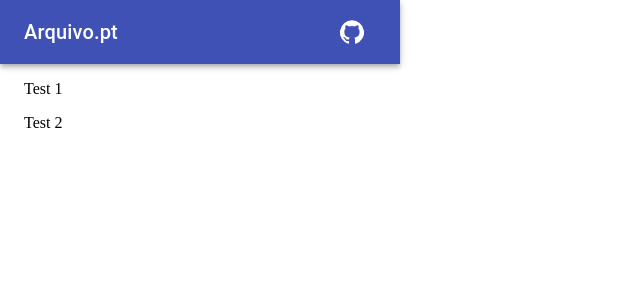
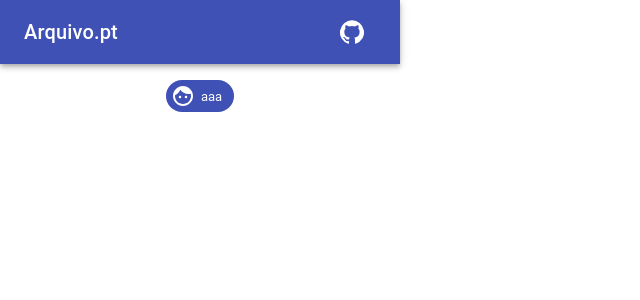
Before and after one commit to rafaavc/explorador-do-passado, a React (Create React App) app in the folder extension/: page / in a window 1280 px wide. Shown: the top 300 px of the page, without its empty margins (0-640 px from the left). Built offline with nearby package versions, Linux system fonts and the light colour scheme.

Commit message:
Displaying entities

```diff
--- a/extension/src/App.tsx
+++ b/extension/src/App.tsx
@@ -1,14 +1,21 @@
 import { useEffect, useState } from 'react';
 import { Message } from './utils/Message';
-import { AppBar, Toolbar, IconButton, Typography, makeStyles, CircularProgress, Box, Grid, Container } from '@material-ui/core'
-import { GitHub } from '@material-ui/icons'
+import { AppBar, Toolbar, IconButton, Typography, makeStyles, CircularProgress, Box, Container, Chip } from '@material-ui/core'
+import { GitHub, QuestionAnswer } from '@material-ui/icons'
+import FaceIcon from '@material-ui/icons/Face'
+import BusinessIcon from '@material-ui/icons/Business';
+import ExploreIcon from '@material-ui/icons/Explore';
+import HelpIcon from '@material-ui/icons/Help';
 
+interface Identity {
+    text: string,
+    type: string
+}
 interface Data {
-    article: {
-        title: string,
-        authors: Array<string>,
-        text: string
-    }
+    title: string,
+    authors: Array<string>,
+    text: string,
+    entities: Array<Identity>
 }
 
 const useStyles = makeStyles((theme) => {
@@ -29,8 +36,19 @@ const App = () => {
             chrome.runtime.sendMessage(message, (data) => {
                 setData(data)
             })
+        } else {
+            setData({
+                entities: [
+                    {text: "aaa", type: "PER"}
+                ],
+                title: "test",
+                authors: [],
+                text: ""
+            })
         }
     }, []);
+
+    console.log("Here is the data:", data)
 
     return (
         <>
@@ -43,22 +61,22 @@ const App = () => {
                 </Toolbar>
             </AppBar>
             <Container>
-            {data !== null ?
-                <Box mt={6}>
-                    <Grid container justify="center">
-                        <Grid item><CircularProgress /></Grid>
-                    </Grid>
+            {data === null ?
+                <Box mt={6} mb={6} display="flex" justifyContent="center">
+                    <CircularProgress />
                 </Box>
                 :
-                <Box my={2}>
-                    <Grid container spacing={2} justify="center">
-                        <Grid item xs={12}>
-                            Test 1
-                        </Grid>
-                        <Grid item xs={12}>
-                            Test 2
-                        </Grid>
-                    </Grid>
+                <Box display="flex" my={2} justifyContent="center" gridGap={5} flexWrap="wrap">
+                    {data.entities.map((entity: Identity, idx: number) => {
+                        const icon = entity.type == "PER" ? <FaceIcon /> : (entity.type == "ORG" ? <BusinessIcon/> : (entity.type == "LOC" ? <ExploreIcon/> : <HelpIcon/>))
+                        return <Chip
+                            key={idx}
+                            icon={icon}
+                            label={entity.text}
+                            clickable
+                            color="primary"
+                        />
+                    })}
                 </Box>
             }
             </Container>
```
Also changed, not shown: extension/src/chrome/service_worker.tsx (+11 -1 lines), 2 other files (tests, documents, lock files or other folders).
